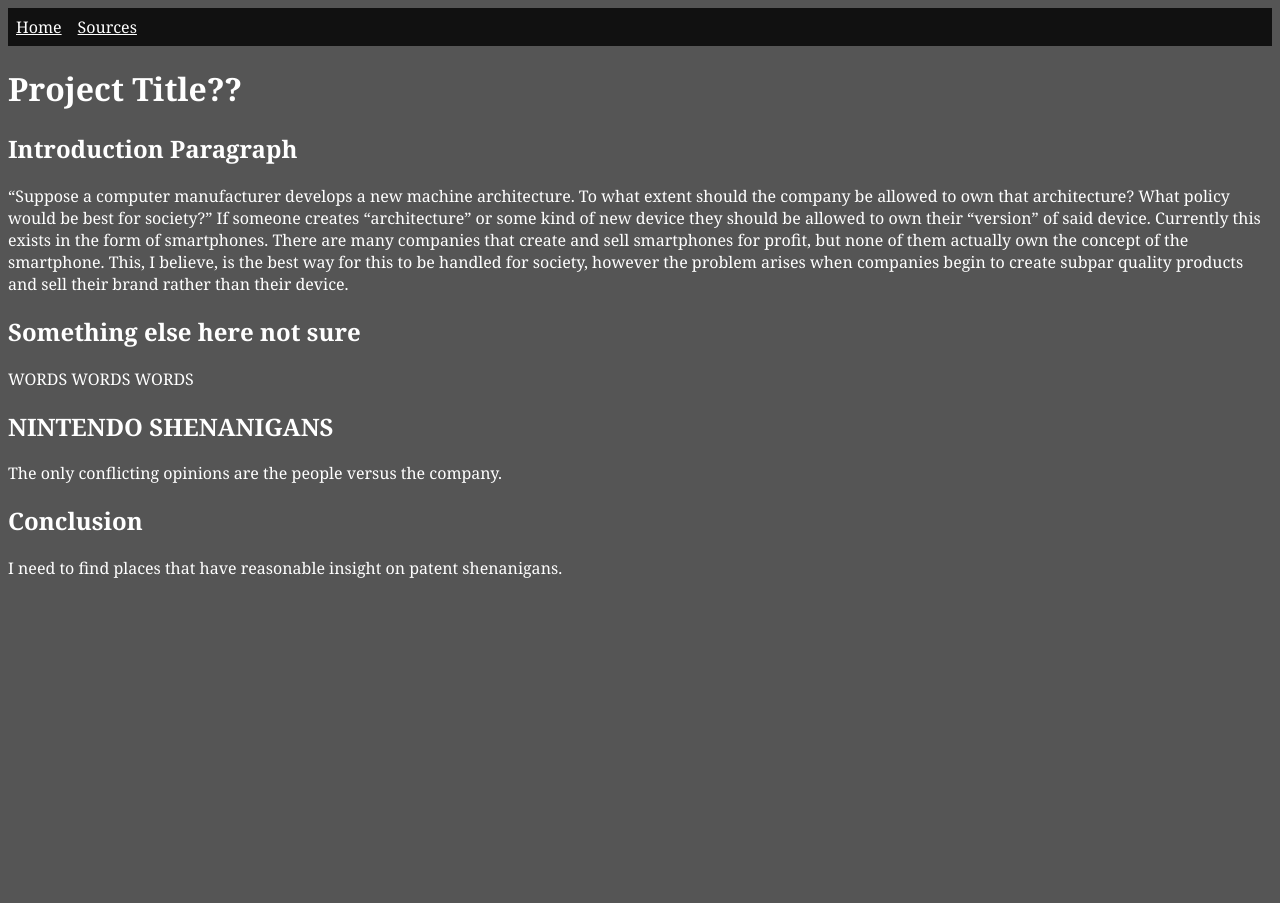
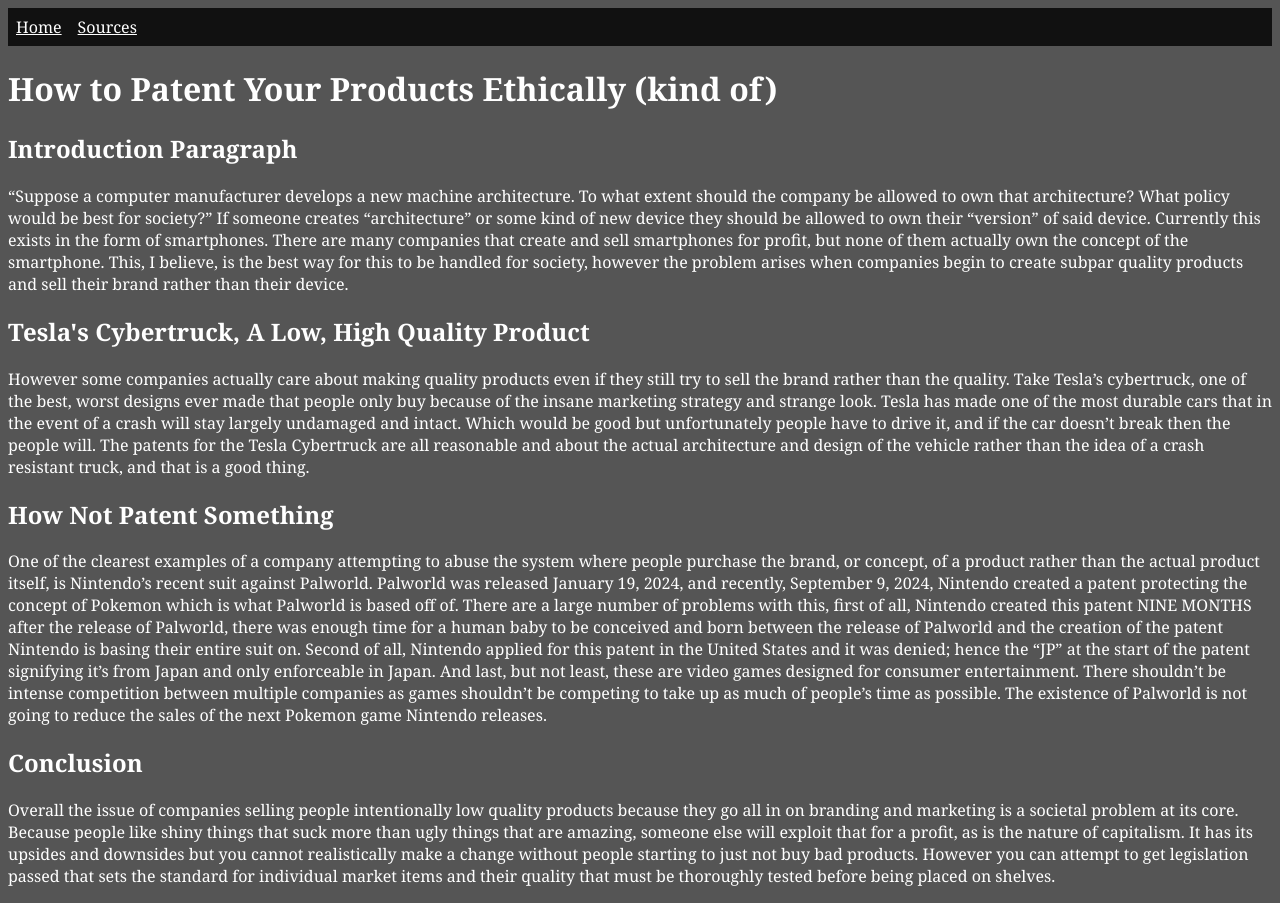
Before and after one commit to ganderson-pvcc/ganderson-pvcc.github.io, a plain HTML site: page Project.html in a window 1280 px wide. Before the commit the page ends 800 px from the top, so only its background shows below. Drawn offline with Linux system fonts and the light colour scheme.

Commit message:
Update Project.html

```diff
--- a/Project.html
+++ b/Project.html
@@ -3,7 +3,7 @@
 <html>
 
 <head>
-  <title>Civic Engagement Project</title>
+  <title>How to Patent Your Products Ethically (kind of)</title>
 </head>
 
 <div>
@@ -25,20 +25,20 @@
 </div>
 
 
-  <h1>Project Title??</h1>
+  <h1>How to Patent Your Products Ethically (kind of)</h1>
 
   <body>
     <h2>Introduction Paragraph</h2>
     <p>“Suppose a computer manufacturer develops a new machine architecture. To what extent should the company be allowed to own that architecture? What policy would be best for society?” If someone creates “architecture” or some kind of new device they should be allowed to own their “version” of said device. Currently this exists in the form of smartphones. There are many companies that create and sell smartphones for profit, but none of them actually own the concept of the smartphone. This, I believe, is the best way for this to be handled for society, however the problem arises when companies begin to create subpar quality products and sell their brand rather than their device.</p>
 
-    <h2>Something else here not sure</h2>
-    <p>WORDS WORDS WORDS</p>
+    <h2>Tesla's Cybertruck, A Low, High Quality Product</h2>
+    <p>However some companies actually care about making quality products even if they still try to sell the brand rather than the quality. Take Tesla’s cybertruck, one of the best, worst designs ever made that people only buy because of the insane marketing strategy and strange look. Tesla has made one of the most durable cars that in the event of a crash will stay largely undamaged and intact. Which would be good but unfortunately people have to drive it, and if the car doesn’t break then the people will. The patents for the Tesla Cybertruck are all reasonable and about the actual architecture and design of the vehicle rather than the idea of a crash resistant truck, and that is a good thing.</p>
 
-    <h2>NINTENDO SHENANIGANS</h2>
-    <p>The only conflicting opinions are the people versus the company. </p>
+    <h2>How Not Patent Something</h2>
+    <p>One of the clearest examples of a company attempting to abuse the system where people purchase the brand, or concept, of a product rather than the actual product itself, is Nintendo’s recent suit against Palworld. Palworld was released January 19, 2024, and recently, September 9, 2024, Nintendo created a patent protecting the concept of Pokemon which is what Palworld is based off of. There are a large number of problems with this, first of all, Nintendo created this patent NINE MONTHS after the release of Palworld, there was enough time for a human baby to be conceived and born between the release of Palworld and the creation of the patent Nintendo is basing their entire suit on. Second of all, Nintendo applied for this patent in the United States and it was denied; hence the “JP” at the start of the patent signifying it’s from Japan and only enforceable in Japan. And last, but not least, these are video games designed for consumer entertainment. There shouldn’t be intense competition between multiple companies as games shouldn’t be competing to take up as much of people’s time as possible. The existence of Palworld is not going to reduce the sales of the next Pokemon game Nintendo releases.  </p>
 
     <h2>Conclusion</h2>
-    <p>I need to find places that have reasonable insight on patent shenanigans.</p>
+    <p>Overall the issue of companies selling people intentionally low quality products because they go all in on branding and marketing is a societal problem at its core. Because people like shiny things that suck more than ugly things that are amazing, someone else will exploit that for a profit, as is the nature of capitalism. It has its upsides and downsides but you cannot realistically make a change without people starting to just not buy bad products. However you can attempt to get legislation passed that sets the standard for individual market items and their quality that must be thoroughly tested before being placed on shelves.</p>
 
   </body>
 
```
